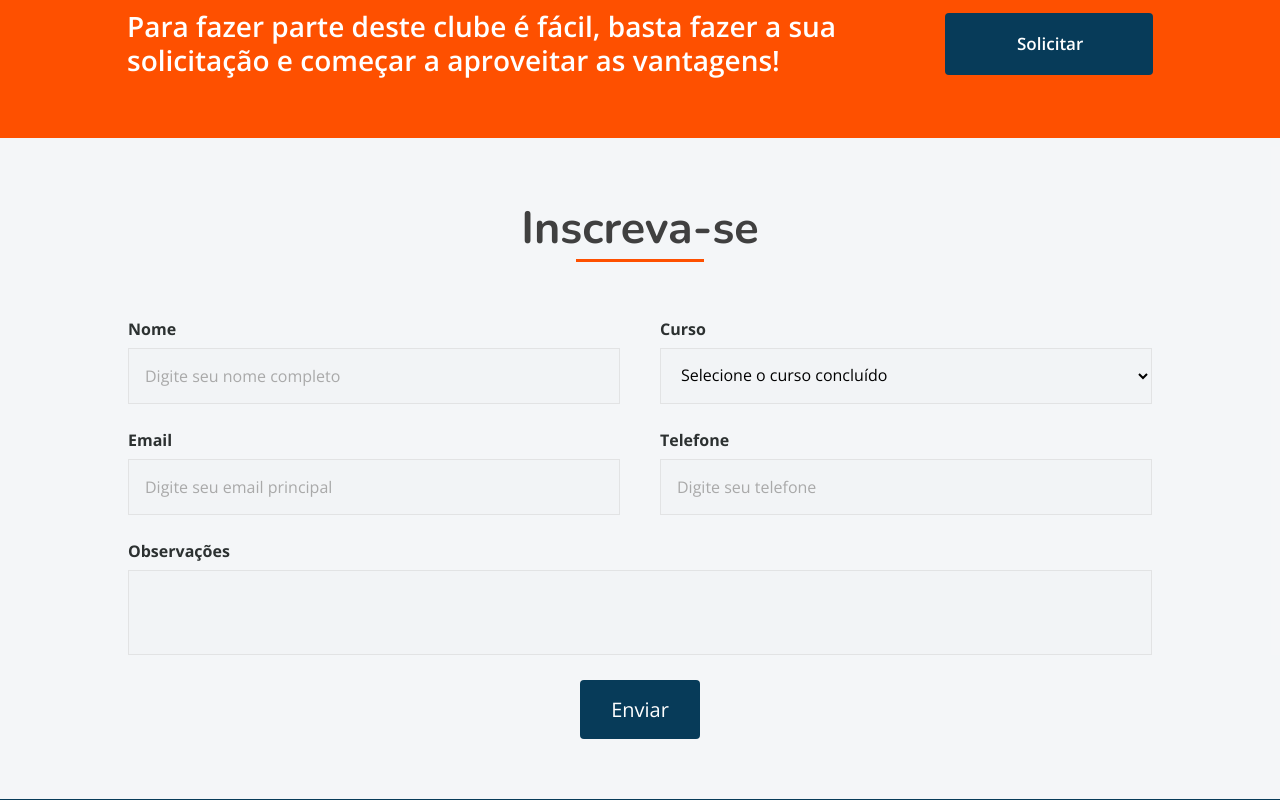
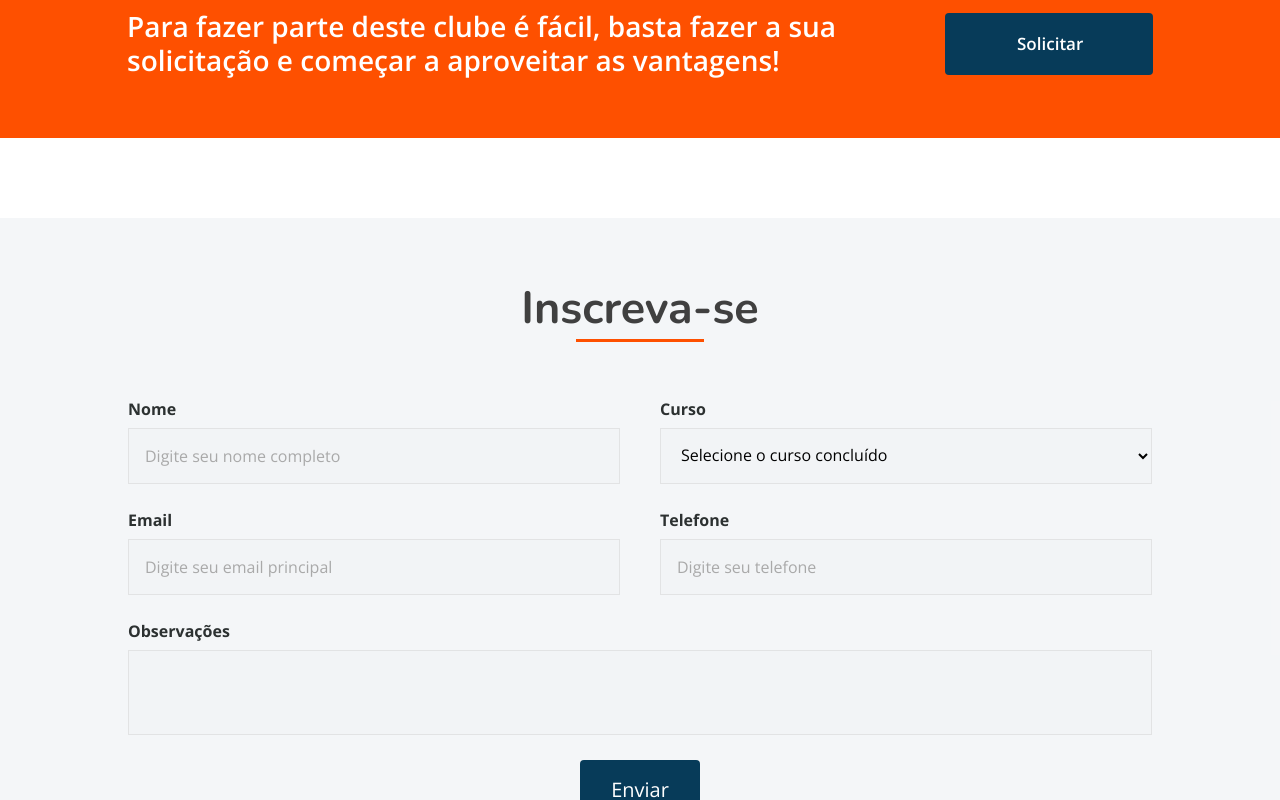
Before and after one commit to gabbezeira/ClubeDiplomado, a React (Create React App) app: page /Formulario in a window 1280 px wide. Shown: the part 2140-2940 px from the top of the page. Built offline with nearby package versions, Linux system fonts and the light colour scheme; no server answers.

Commit message:
Arrumei o burger menu

```diff
--- a/src/components/Formulario/index.js
+++ b/src/components/Formulario/index.js
@@ -2,7 +2,7 @@ import { Container } from "./styles";
 
 export default function Formulario() {
   return (
-    <Container id="formulario">
+    <Container id="formulario" style={{marginTop: '5rem'}}>
       <div className="header">
         <h2>Inscreva-se</h2>
         <div className="underline"></div>
```
